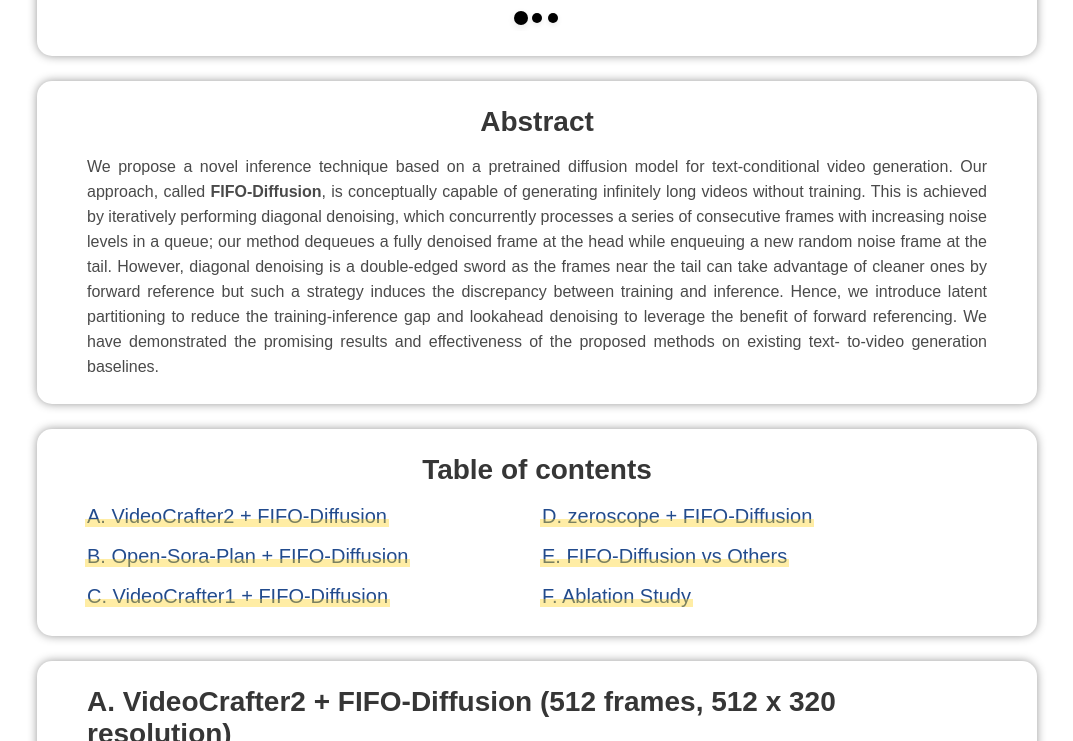
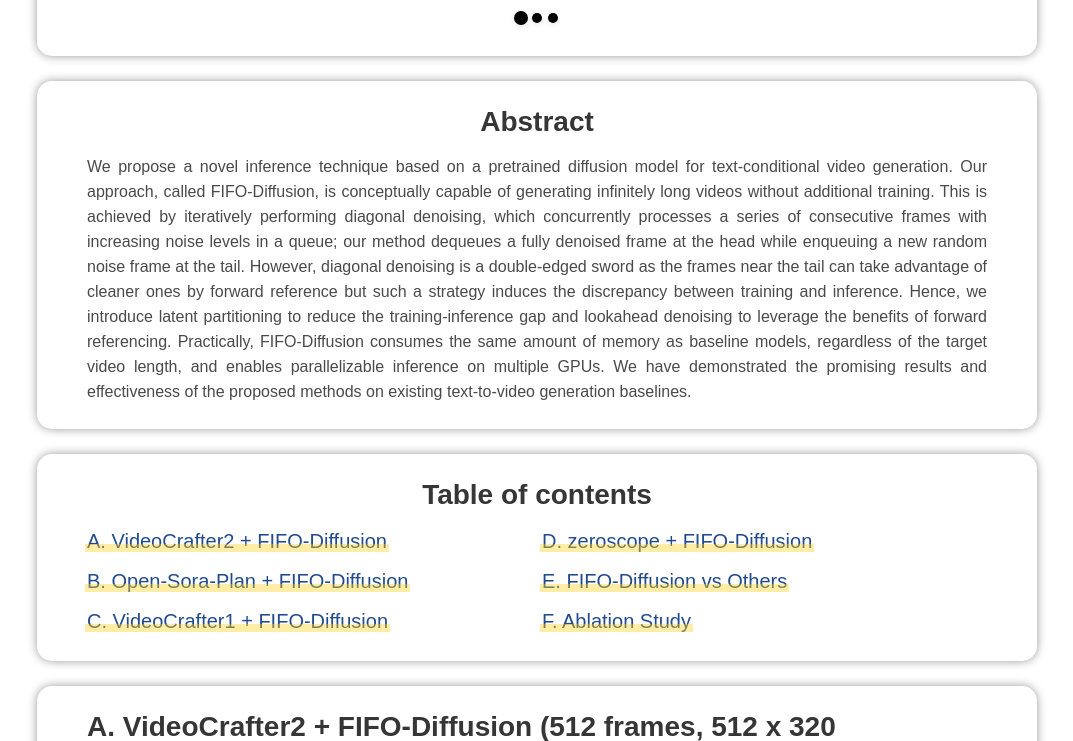
Before and after one commit to fifodiffusion/fifodiffusion.github.io, a Jekyll site: the page projects/FIFO-Diffusion.html, which Jekyll copies as it is, in a window 1280 px wide and 900 px high, scrolled down 712 px, cut to the strip 102-843 px from the top of the window. Shown: the whole strip, without its empty margins (103-1176 px from the left). Built offline with Jekyll 4.4.1, drawn with Linux system fonts in a browser that asks for light colours.

Commit message:
minor changes

```diff
--- a/projects/FIFO-Diffusion.html
+++ b/projects/FIFO-Diffusion.html
@@ -70,11 +70,12 @@
       <h2 style="text-align:center;"><b>Abstract</b></h2>
       <p>
         We propose a novel inference technique based on a pretrained diffusion model for text-conditional video generation.
-        Our approach, called <b>FIFO-Diffusion</b>, is conceptually capable of generating infinitely long videos without training.
+        Our approach, called FIFO-Diffusion, is conceptually capable of generating infinitely long videos without additional training.
         This is achieved by iteratively performing diagonal denoising, which concurrently processes a series of consecutive frames with increasing noise levels in a queue; our method dequeues a fully denoised frame at the head while enqueuing a new random noise frame at the tail.
         However, diagonal denoising is a double-edged sword as the frames near the tail can take advantage of cleaner ones by forward reference but such a strategy induces the discrepancy between training and inference.
-        Hence, we introduce latent partitioning to reduce the training-inference gap and lookahead denoising to leverage the benefit of forward referencing.
-        We have demonstrated the promising results and effectiveness of the proposed methods on existing text- to-video generation baselines.
+        Hence, we introduce latent partitioning to reduce the training-inference gap and lookahead denoising to leverage the benefits of forward referencing.
+        Practically, FIFO-Diffusion consumes the same amount of memory as baseline models, regardless of the target video length, and enables parallelizable inference on multiple GPUs.
+        We have demonstrated the promising results and effectiveness of the proposed methods on existing text-to-video generation baselines.
       </p>
     </div>
 
```
